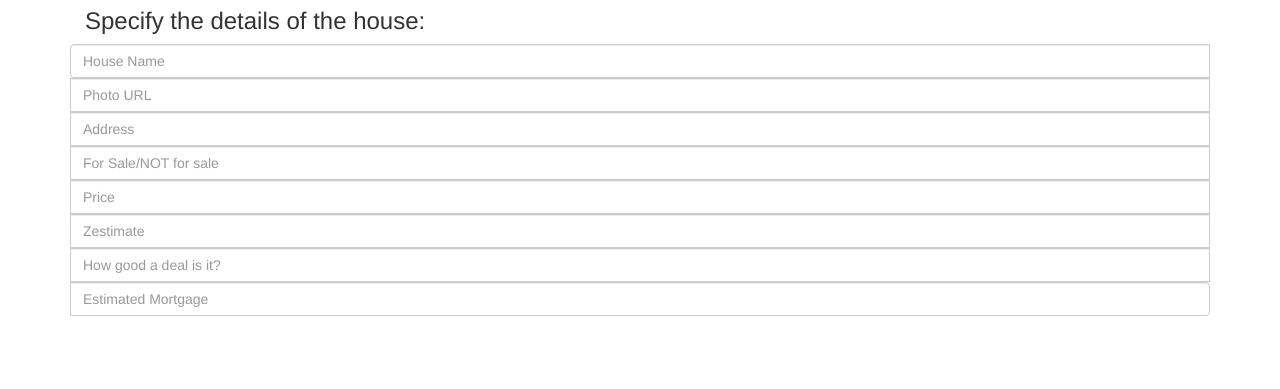
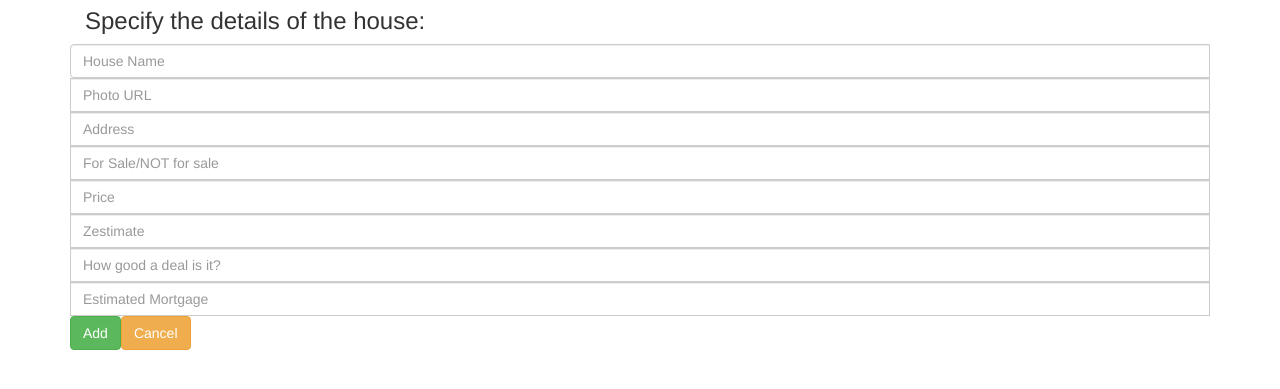
Before and after one commit to oliverlai55/Angular-add-new-house, a plain HTML site: page index.html in a window 1280 px wide. Shown: the part 367-756 px from the top of the page. Drawn offline with nearby package versions, Linux system fonts and the light colour scheme.

Commit message:
changes in html

```diff
--- a/index.html
+++ b/index.html
@@ -60,6 +60,8 @@
     <input type="text" class="form-control" ng-model="zestimate" placeholder="Zestimate">
     <input type="text" class="form-control" ng-model="deal" placeholder="How good a deal is it?">
     <input type="text" class="form-control" ng-model="mortgage" placeholder="Estimated Mortgage">
+    <button class="btn btn-success btn-xl" ng-click="">Add</button>
+    <button class="btn btn-warning btn-xl" ng-click="">Cancel</button>
     </div>
   </div>
 </body>
```
